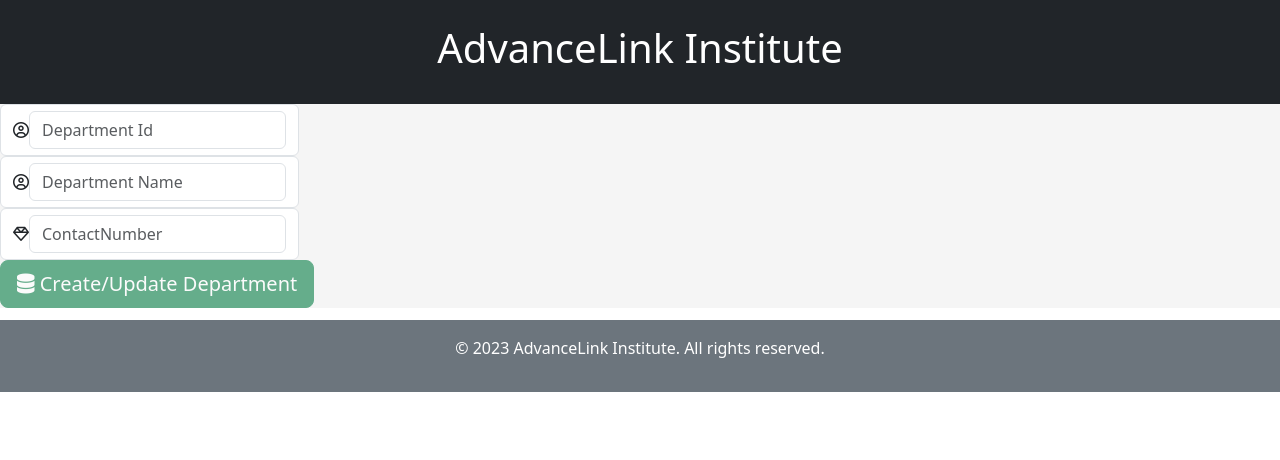
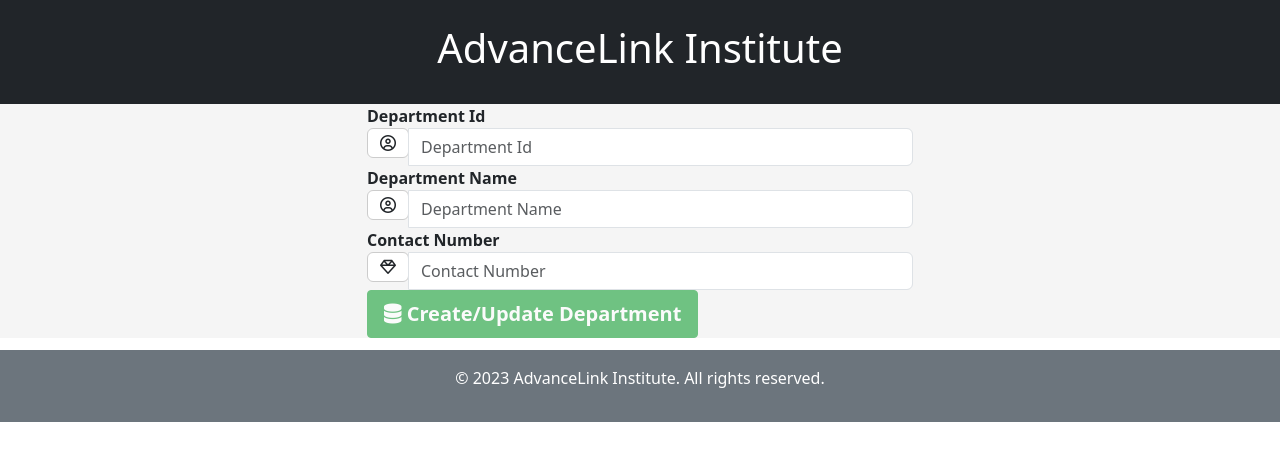
Before and after one commit to conscious27/UMS, an Angular app in the folder UniversityApp/: page /departmentReg in a window 1280 px wide. Shown: the top 460 px of the page. Built offline with nearby package versions, Linux system fonts and the light colour scheme; sample sign-in values are in the browser's storage.

Commit message:
update reg

```diff
--- a/UniversityApp/src/app/admin/branch-reg/branch-reg.component.css
+++ b/UniversityApp/src/app/admin/branch-reg/branch-reg.component.css
@@ -0,0 +1,74 @@
+/* Apply some general styles
+body {
+    font-family: Arial, sans-serif;
+  }
+
+  .container {
+    margin-top: 30px;
+  }
+
+  /* Style for form labels */
+  label {
+    font-weight: bold;
+  }
+
+  /* Style for input icons */
+  .input-group-text {
+    background-color: #fff;
+    border: 1px solid #ccc;
+  }
+
+  /* Style for green and red icons */
+  .green-icon {
+    color: green;
+  }
+
+  .red-icon {
+    color: red;
+  }
+
+  /* Style for select input */
+  .select-group {
+    position: relative;
+  }
+
+  .select-group select {
+    -webkit-appearance: none;
+    -moz-appearance: none;
+    appearance: none;
+    width: 100%;
+    padding: 0.375rem 2.25rem 0.375rem 0.75rem;
+    border: 1px solid #ccc;
+    border-radius: 4px;
+    background-color: #fff;
+    cursor: pointer;
+    outline: none;
+  }
+
+  .select-group select::placeholder {
+    color: #999;
+  }
+
+  .select-group .select-icon {
+    position: absolute;
+    top: 50%;
+    right: 15px;
+    transform: translateY(-50%);
+    pointer-events: none;
+  }
+
+  /* Style for submit button */
+  .btn-success {
+    background-color: #28a745;
+    border-color: #28a745;
+    color: #fff;
+    padding: 0.5rem 1rem;
+    font-weight: bold;
+    cursor: pointer;
+    border-radius: 4px;
+  }
+
+  .btn-success:hover {
+    background-color: #218838;
+    border-color: #1e7e34;
+  }
--- a/UniversityApp/src/app/admin/branch-reg/branch-reg.component.html
+++ b/UniversityApp/src/app/admin/branch-reg/branch-reg.component.html
@@ -1,53 +1,52 @@
+
+<div class="container">
+    <div class="row justify-content-center">
+      <div class="col-md-6">
         <form #form="ngForm" autocomplete="off" (submit)="onSubmit(form)">
-
           <div class="form-group">
+            <label for="BranchId">Branch Id</label>
             <div class="input-group">
               <div class="input-group-prepend">
-                <div class="input-group-text bg-white">
-                    <i class="fa fa-user-circle-o" aria-hidden="true" [class.green-icon]="BranchId.valid"
-                        [class.red-icon]="BranchId.invalid && BranchId.touched"></i>
-                    <input name="BranchId" #BranchId="ngModel" [(ngModel)]="objService.branchData.BranchId"
-                        placeholder="Branch Id" class="form-control" required>
+                <span class="input-group-text bg-white">
+                  <i class="fa fa-user-circle-o" aria-hidden="true" [class.green-icon]="BranchId.valid" [class.red-icon]="BranchId.invalid && BranchId.touched"></i>
+                </span>
               </div>
-            </div>
+              <input name="BranchId" #BranchId="ngModel" [(ngModel)]="objService.branchData.BranchId" id="BranchId" class="form-control" placeholder="Branch Id" required>
             </div>
           </div>
 
           <div class="form-group">
+            <label for="BranchName">Branch Name</label>
             <div class="input-group">
               <div class="input-group-prepend">
-                <div class="input-group-text bg-white">
-                    <i class="fa fa-user-circle-o" aria-hidden="true" [class.green-icon]="BranchName.valid"
-                        [class.red-icon]="BranchName.invalid && BranchName.touched"></i>
-                    <input name="BranchName" #BranchName="ngModel" [(ngModel)]="objService.branchData.BranchName"
-                        placeholder="Branch Name" class="form-control" required>
+                <span class="input-group-text bg-white">
+                  <i class="fa fa-user-circle-o" aria-hidden="true" [class.green-icon]="BranchName.valid" [class.red-icon]="BranchName.invalid && BranchName.touched"></i>
+                </span>
+              </div>
+              <input name="BranchName" #BranchName="ngModel" [(ngModel)]="objService.branchData.BranchName" id="BranchName" class="form-control" placeholder="Branch Name" required>
+            </div>
+          </div>
+
+          <div class="form-group">
+            <label for="DepartmentId">Department</label>
+            <div class="input-group">
+              <div class="input-group-prepend">
+                <span class="input-group-text bg-white">
+                  <i class="fa fa-diamond" aria-hidden="true" [class.green-icon]="DepartmentId.valid" [class.red-icon]="DepartmentId.invalid && DepartmentId.touched"></i>
+                </span>
+              </div>
+              <select name="DepartmentId" #DepartmentId="ngModel" id="DepartmentName" [(ngModel)]="objService.branchData.DepartmentId" class="form-control" required>
+                <option *ngFor="let department of depService.depList" [value]="department.DepartmentId">{{ department.DepartmentName }}</option>
+              </select>
+            </div>
+          </div>
+
+          <div class="form-group">
+            <button class="btn btn-success btn-lg" type="submit" [disabled]="form.invalid">
+              <i class="fa fa-database"></i> Create/Update Branch
+            </button>
+          </div>
+        </form>
       </div>
     </div>
   </div>
-    </div>
-
-
-    <div class="form-group">
-        <div class="input-group">
-            <div class="input-group-prepend">
-                <div class="input-group-text bg-white">
-                    <i class="fa fa-diamond" aria-hidden="true" [class.green-icon]="DepartmentId.valid"
-                        [class.red-icon]="DepartmentId.invalid && DepartmentId.touched"></i>
-                    <select name="DepartmentId" #DepartmentId="ngModel" id="DepartmentName" [(ngModel)]="objService.branchData.DepartmentId"
-                        class="form-control" required>
-                        <option *ngFor="let department of depService.depList" [value]="department.DepartmentId">{{
-                            department.DepartmentName }}</option>
-                    </select>
-                </div>
-            </div>
-        </div>
-    </div>
-
-
-    <div class="form-group">
-        <button class="btn btn-success btn-lg" type="submit" [disabled]="form.invalid">
-            <i class="fa fa-database"></i> Create/Update Branch </button>
-    </div>
-
-
-</form>
--- a/UniversityApp/src/app/admin/department-reg/department-reg.component.css
+++ b/UniversityApp/src/app/admin/department-reg/department-reg.component.css
@@ -0,0 +1,74 @@
+/* Apply some general styles
+body {
+    font-family: Arial, sans-serif;
+  }
+
+  .container {
+    margin-top: 30px;
+  }
+
+  /* Style for form labels */
+  label {
+    font-weight: bold;
+  }
+
+  /* Style for input icons */
+  .input-group-text {
+    background-color: #fff;
+    border: 1px solid #ccc;
+  }
+
+  /* Style for green and red icons */
+  .green-icon {
+    color: green;
+  }
+
+  .red-icon {
+    color: red;
+  }
+
+  /* Style for select input */
+  .select-group {
+    position: relative;
+  }
+
+  .select-group select {
+    -webkit-appearance: none;
+    -moz-appearance: none;
+    appearance: none;
+    width: 100%;
+    padding: 0.375rem 2.25rem 0.375rem 0.75rem;
+    border: 1px solid #ccc;
+    border-radius: 4px;
+    background-color: #fff;
+    cursor: pointer;
+    outline: none;
+  }
+
+  .select-group select::placeholder {
+    color: #999;
+  }
+
+  .select-group .select-icon {
+    position: absolute;
+    top: 50%;
+    right: 15px;
+    transform: translateY(-50%);
+    pointer-events: none;
+  }
+
+  /* Style for submit button */
+  .btn-success {
+    background-color: #28a745;
+    border-color: #28a745;
+    color: #fff;
+    padding: 0.5rem 1rem;
+    font-weight: bold;
+    cursor: pointer;
+    border-radius: 4px;
+  }
+
+  .btn-success:hover {
+    background-color: #218838;
+    border-color: #1e7e34;
+  }
--- a/UniversityApp/src/app/admin/department-reg/department-reg.component.html
+++ b/UniversityApp/src/app/admin/department-reg/department-reg.component.html
@@ -1,50 +1,49 @@
+  <div class="container">
+    <div class="row justify-content-center">
+      <div class="col-md-6">
         <form #form="ngForm" autocomplete="off" (submit)="onSubmit(form)">
-
           <div class="form-group">
+            <label for="DepartmentId">Department Id</label>
             <div class="input-group">
               <div class="input-group-prepend">
-                <div class="input-group-text bg-white">
-                    <i class="fa fa-user-circle-o" aria-hidden="true" [class.green-icon]="DepartmentId.valid"
-                        [class.red-icon]="DepartmentId.invalid && DepartmentId.touched"></i>
-                    <input name="DepartmentId" #DepartmentId="ngModel" [(ngModel)]="objService.depData.DepartmentId"
-                        placeholder="Department Id" class="form-control"required>
+                <span class="input-group-text bg-white">
+                  <i class="fa fa-user-circle-o" aria-hidden="true" [class.green-icon]="DepartmentId.valid" [class.red-icon]="DepartmentId.invalid && DepartmentId.touched"></i>
+                </span>
               </div>
-            </div>
+              <input name="DepartmentId" #DepartmentId="ngModel" [(ngModel)]="objService.depData.DepartmentId" id="DepartmentId" class="form-control" placeholder="Department Id" required>
             </div>
           </div>
 
           <div class="form-group">
+            <label for="DepartmentName">Department Name</label>
             <div class="input-group">
               <div class="input-group-prepend">
-                <div class="input-group-text bg-white">
-                    <i class="fa fa-user-circle-o" aria-hidden="true" [class.green-icon]="DepartmentName.valid"
-                        [class.red-icon]="DepartmentName.invalid && DepartmentName.touched"></i>
-                    <input name="DepartmentName" #DepartmentName="ngModel" [(ngModel)]="objService.depData.DepartmentName"
-                        placeholder="Department Name" class="form-control" required>
+                <span class="input-group-text bg-white">
+                  <i class="fa fa-user-circle-o" aria-hidden="true" [class.green-icon]="DepartmentName.valid" [class.red-icon]="DepartmentName.invalid && DepartmentName.touched"></i>
+                </span>
+              </div>
+              <input name="DepartmentName" #DepartmentName="ngModel" [(ngModel)]="objService.depData.DepartmentName" id="DepartmentName" class="form-control" placeholder="Department Name" required>
+            </div>
+          </div>
+
+          <div class="form-group">
+            <label for="ContactNumber">Contact Number</label>
+            <div class="input-group">
+              <div class="input-group-prepend">
+                <span class="input-group-text bg-white">
+                  <i class="fa fa-diamond" aria-hidden="true" [class.green-icon]="ContactNumber.valid" [class.red-icon]="ContactNumber.invalid && ContactNumber.touched"></i>
+                </span>
+              </div>
+              <input name="ContactNumber" #ContactNumber="ngModel" [(ngModel)]="objService.depData.ContactNumber" id="ContactNumber" class="form-control" placeholder="Contact Number" required maxlength="10" minlength="10">
+            </div>
+          </div>
+
+          <div class="form-group">
+            <button class="btn btn-success btn-lg" type="submit" [disabled]="form.invalid">
+              <i class="fa fa-database"></i> Create/Update Department
+            </button>
+          </div>
+        </form>
       </div>
     </div>
   </div>
-    </div>
-
-
-    <div class="form-group">
-        <div class="input-group">
-            <div class="input-group-prepend">
-                <div class="input-group-text bg-white">
-                    <i class="fa fa-diamond" aria-hidden="true" [class.green-icon]="ContactNumber.valid"
-                        [class.red-icon]="ContactNumber.invalid && ContactNumber.touched"></i>
-                    <input name="ContactNumber" #ContactNumber="ngModel" [(ngModel)]="objService.depData.ContactNumber"
-                        placeholder="ContactNumber" class="form-control" required maxlength="10" minlength="10">
-                </div>
-            </div>
-        </div>
-    </div>
-
-
-    <div class="form-group">
-        <button class="btn btn-success btn-lg" type="submit" [disabled]="form.invalid">
-            <i class="fa fa-database"></i> Create/Update Department </button>
-    </div>
-
-
-</form>
--- a/UniversityApp/src/app/login/login.component.css
+++ b/UniversityApp/src/app/login/login.component.css
@@ -1,22 +1,42 @@
-/* Monochrome Body */
+
 body {
-      /* background-image: url('C:\Users\user\Documents\UMS\UniversityApp\src\app\images\un.jpg') ; */
+       /* background-image: url('C:\Users\user\Documents\UMS\UniversityApp\src\assets\image\un.jpg') ;
    background-size: cover;
    background-repeat: no-repeat;
-   background-position: center;
+   background-position: center;  */
+   display:flex;
+   justify-content: center;
 }
 
 .container{
-    max-width:400px;
     margin:0 auto;
     padding:20px;
     border:1px solid #ccc;
     border-radius:5px;
-   background-color: #fff;
+    width:420px;
+    background: gray;
+    box-sizing: border-box;
+    font-family:'Poppins',sans-serif;
+    color: black;
     box-shadow: 0 2px 5px rgba(0,0,0,0.1);
+}
+.container .input-box{
+    width: 100%;
+    height: 50px;
+    background: whitesmoke;
+    margin: 30px 0;
+}
+.input-box input{
+    width:100%;
+    height:100%;
+    background: transparent;
+    border: none;
+    outline: none;
+    border:2px solid rgba(255,255,255,.2)
 }
 
 h2{
+    font-size: 36px;
     text-align: center;
     color:#333;
 }
```
Also changed, not shown: UniversityApp/src/app/login/login.component.html (+4 -4 lines), UniversityApp/src/assets/image/un.jpg (renamed from UniversityApp/src/app/images/un.jpg). Lines whose indentation alone changed are shown as unchanged.
